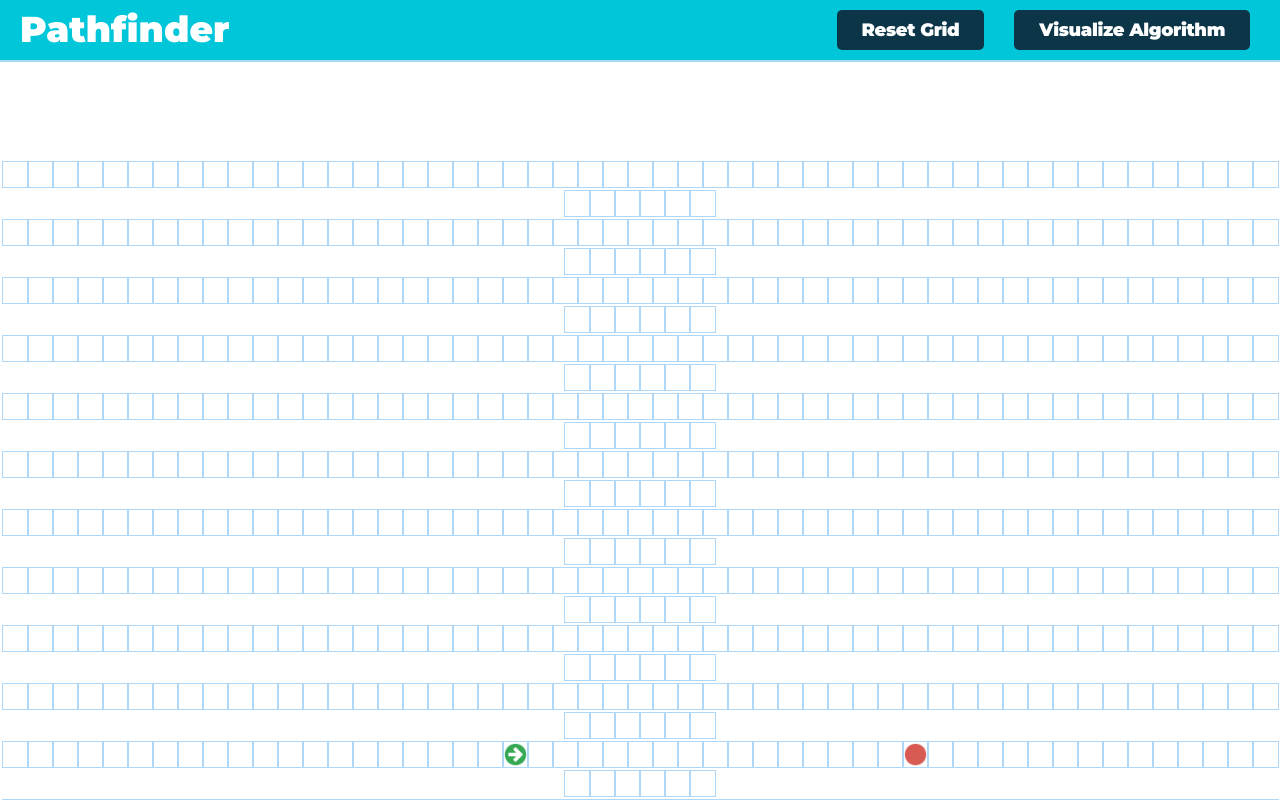
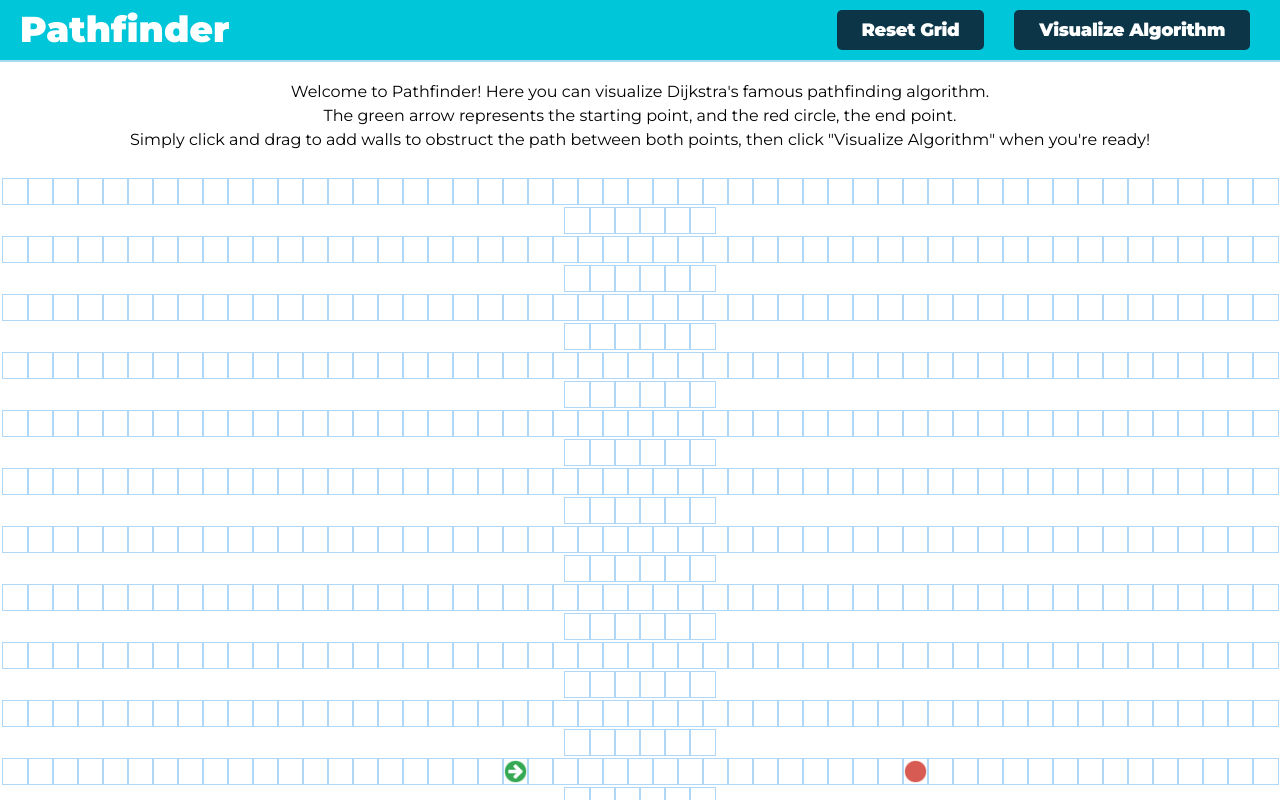
Before and after one commit to julietsampson/pathfinder, a React (Create React App) app: page / in a window 1280 px wide. Shown: the top 800 px of the page. Built offline with nearby package versions, Linux system fonts and the light colour scheme.

Commit message:
added description and instructions

```diff
--- a/src/Pathfinder/Pathfinder.css
+++ b/src/Pathfinder/Pathfinder.css
@@ -15,7 +15,7 @@ header {
 }
 
 .grid {
-  margin: 100px 0px 0px;
+  margin: 30px 0px 0px;
 }
 
 nav {
@@ -63,3 +63,12 @@ button:hover {
 	cursor: grab;
 	background-color: rgba(12, 53, 71, 0.8);
 }
+
+.description {
+	margin-top: 20px;
+}
+
+p {
+	font-family: 'Montserrat', sans-serif;
+	margin-top: 5px;
+}
--- a/src/Pathfinder/Pathfinder.jsx
+++ b/src/Pathfinder/Pathfinder.jsx
@@ -110,6 +110,14 @@ export default class Pathfinder extends Component {
                         </button>
                 </nav>
             </header>
+            <div class="description">
+                <p>Welcome to Pathfinder! Here you can visualize Dijkstra's famous pathfinding
+                    algorithm.</p>
+                <p>The green arrow represents the starting point, and the red circle, the end point.</p>
+                <p>Simply click and drag to add walls to obstruct the path between both points, then
+                    click "Visualize Algorithm" when you're ready!
+                </p>
+            </div>
             <div className="grid">
                 {grid.map((row, rowIndex) => {
                     return (
```
